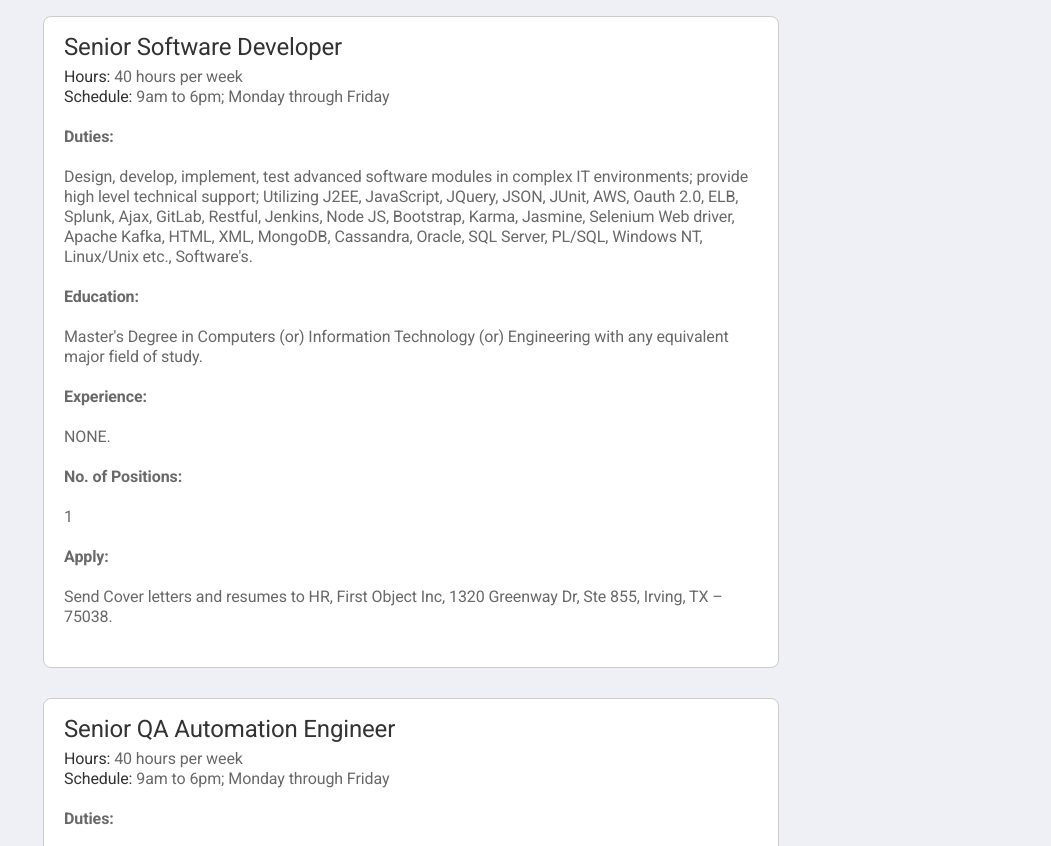
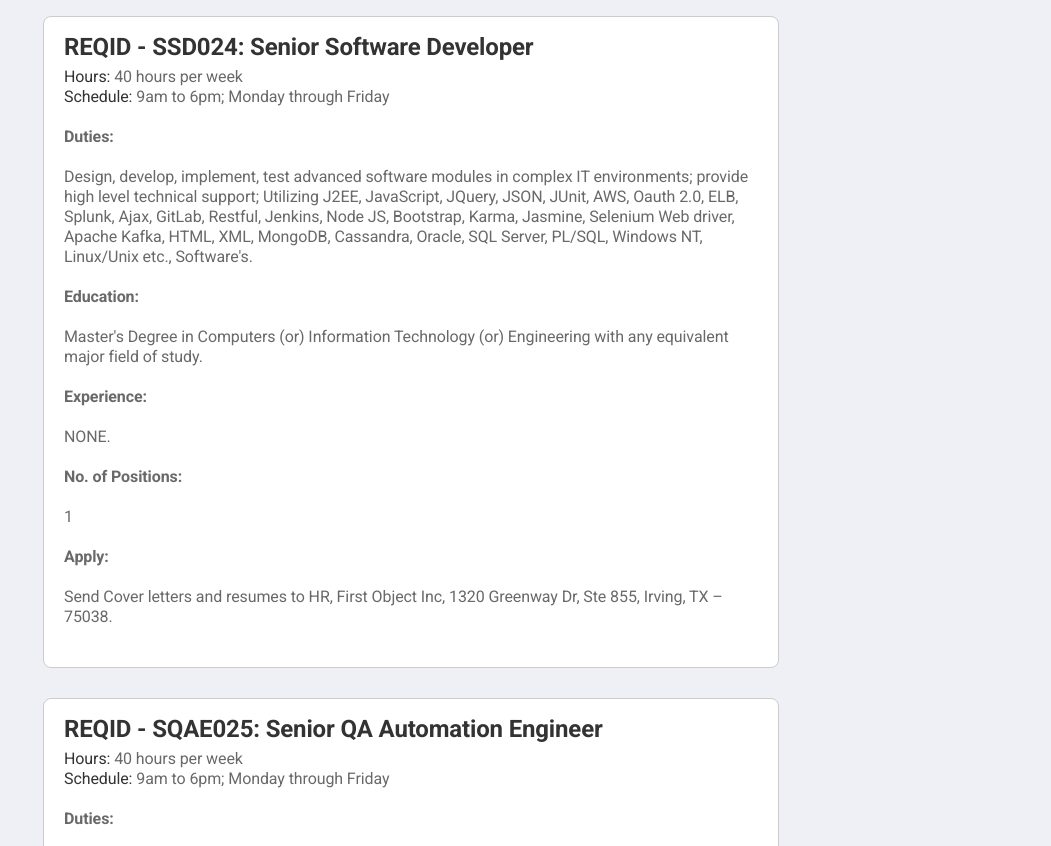
Before and after one commit to BrahmaiahBachu/first-object-us, a plain HTML site: page search-job.html in a window 1280 px wide. Shown: the part 701-1547 px from the top of the page, without its empty margins (229-1280 px from the left). Drawn offline with Linux system fonts and the light colour scheme; no server answers; files whose address does not match are found by name.

Commit message:
Search job changes

```diff
--- a/search-job.html
+++ b/search-job.html
@@ -39,6 +39,7 @@
       font-size: 1.5em;
       margin-bottom: 10px;
       color: #333;
+      font-weight: bold;
     }
 
     .section-title {
@@ -325,7 +326,7 @@
 					</form> -->
 					<!-- Contact Form Validation-->
                     <section class="job-listing">
-                        <div class="job-title">Senior Software Developer</div>
+                        <div class="job-title">REQID - SSD024: Senior Software Developer</div>
                         <p><strong>Hours:</strong> 40 hours per week<br>
                            <strong>Schedule:</strong> 9am to 6pm; Monday through Friday</p>
 
@@ -348,7 +349,7 @@
                       </section>
 
                       <section class="job-listing">
-                        <div class="job-title">Senior QA Automation Engineer</div>
+                        <div class="job-title">REQID - SQAE025: Senior QA Automation Engineer</div>
                         <p><strong>Hours:</strong> 40 hours per week<br>
                            <strong>Schedule:</strong> 9am to 6pm; Monday through Friday</p>
 
@@ -371,7 +372,7 @@
                       </section>
 
                       <section class="job-listing">
-                        <div class="job-title">Senior Software Developer</div>
+                        <div class="job-title" >REQID - SSD026: Senior Software Developer</div>
                         <p><strong>Hours:</strong> 40 hours per week<br>
                            <strong>Schedule:</strong> 9am to 6pm; Monday through Friday</p>
 
```
